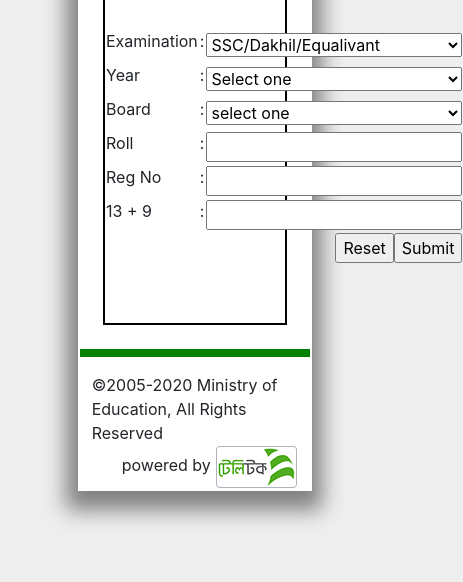
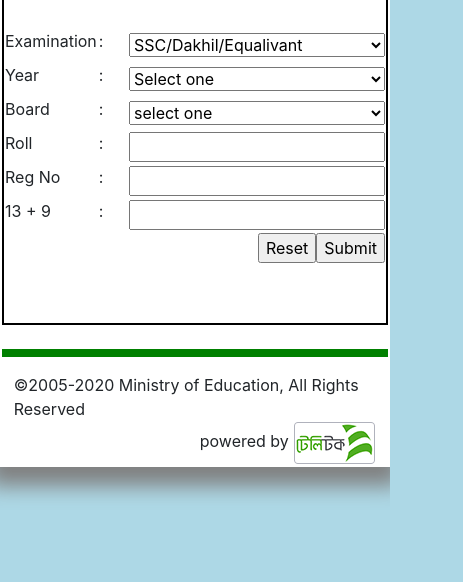
Before and after one commit to Developer-Rabbi-Hassan/e-board-result, a plain HTML site: page index.html in a window 390 px wide. Shown: the part 262-844 px from the top of the page, 463 px wide, since content can reach past the window. Drawn offline with nearby package versions, Linux system fonts and the light colour scheme.

Commit message:
Add files via upload

```diff
--- a/style.css
+++ b/style.css
@@ -27,6 +27,8 @@ body {
 }
 
 .main-body {
+    width: 60%;
+    margin: auto;
     border: 2px solid #ffffff;
     background-color: #fff;
     box-shadow: -1px 8px 20px 11px grey;
@@ -70,10 +72,7 @@ select {
     width: 100%;
 }
 
-.main-body {
-    width: 60%;
-    margin: auto;
-}
+
 
 .header {
     width: 100%;
@@ -171,3 +170,17 @@ footer {
     float: right;
     margin-right: 3vw;
 }
+
+@media only screen and (max-width: 600px) {
+    body {
+        background-color: lightblue;
+    }
+
+    .main-body {
+        width: 100%;
+    }
+
+    .form {
+        width: 100%;
+    }
+}
```
